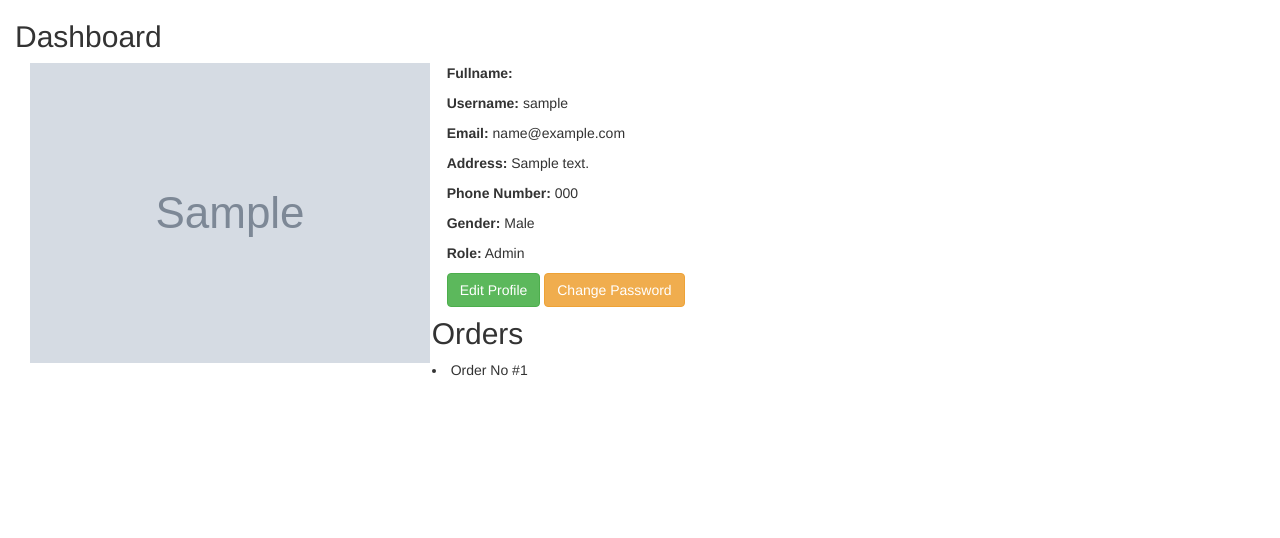
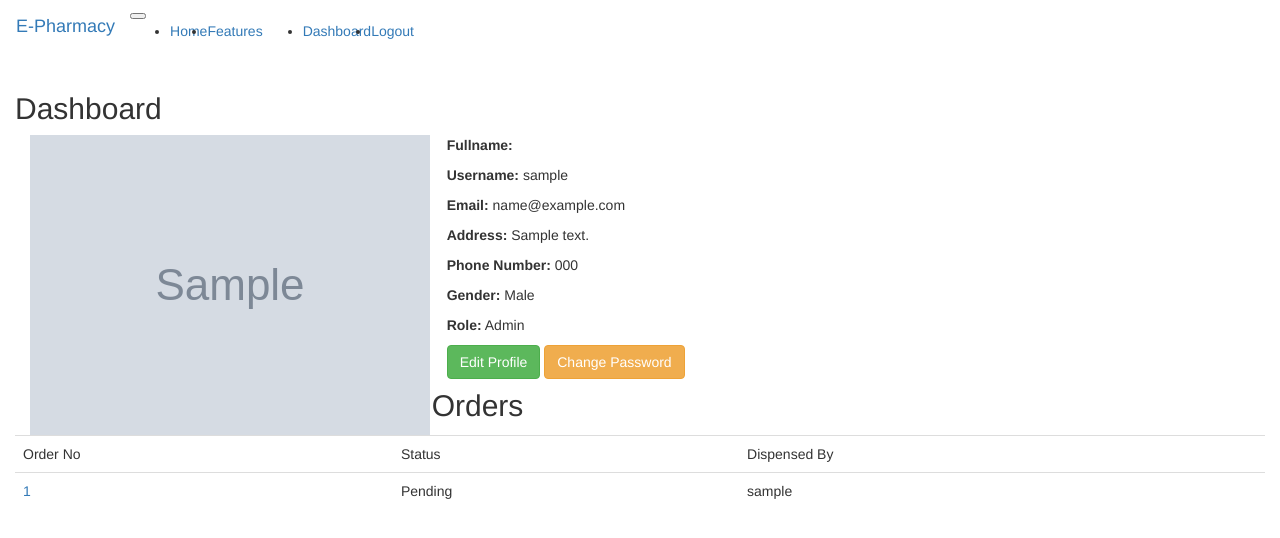
Before and after one commit to am1996/epharmacy, a Django app: page /user/dashboard/ in a window 1280 px wide. Shown: the top 538 px of the page. Run offline with Django 4.2, Linux system fonts and the light colour scheme; a user stored in the database is signed in; tables that the repository leaves empty hold one stand-in row (values such as "Sample post"); grey boxes marked "Sample" are stand-in pictures; some libraries are stand-ins or nearby versions.

Commit message:
done logout and navbar

```diff
--- a/orders/models.py
+++ b/orders/models.py
@@ -12,6 +12,8 @@
         (3,"Done")
     ],max_length=30,default=1)
     dispensed_by = models.ForeignKey(settings.AUTH_USER_MODEL, on_delete=models.CASCADE,related_name='dispensed_orders', default= None,null= True)
+    created_at = models.DateTimeField(auto_now=True)
+    updated_at = models.DateTimeField(auto_now_add=True)
     created_by = models.ForeignKey(settings.AUTH_USER_MODEL, on_delete=models.CASCADE,related_name='created_orders')
 
     def __str__(self):
--- a/templates/layouts/base.html
+++ b/templates/layouts/base.html
@@ -1,6 +1,7 @@
 {% load static %}
 <!DOCTYPE html>
 <html lang="en">
+
 <head>
     <meta charset="UTF-8">
     <meta name="viewport" content="width=device-width, initial-scale=1.0">
@@ -9,11 +10,47 @@
     {% block header %}{% endblock header %}
     <title>E-Pharmacy {% block title %}{% endblock title %}</title>
 </head>
+
 <body>
+    <nav class="navbar navbar-expand-lg navbar-light bg-light shadow">
+        <a class="navbar-brand" href="#">E-Pharmacy</a>
+        <button class="navbar-toggler" type="button" data-toggle="collapse" data-target="#navbarNav"
+            aria-controls="navbarNav" aria-expanded="false" aria-label="Toggle navigation">
+            <span class="navbar-toggler-icon"></span>
+        </button>
+        <div class="collapse navbar-collapse" id="navbarNav">
+            <ul class="navbar-nav mr-auto">
+                <li class="nav-item">
+                    <a class="nav-link" href="{% url "home" %}">Home</a>
+                </li>
+                <li class="nav-item">
+                    <a class="nav-link" href="#">Features</a>
+                </li>
+            </ul>
+            <ul class="navbar-nav">
+                {% if request.user %}
+                <li class="nav-item">
+                    <a class="nav-link" href="{% url "user:dashboard" %}">Dashboard</a>
+                </li>
+                <li class="nav-item">
+                    <a class="nav-link" href="{% url "user:logout" %}">Logout</a>
+                </li>
+                {% else %}
+                <li class="nav-item">
+                    <a class="nav-link" href="{% url "user:register" %}">Register</a>
+                </li>
+                <li class="nav-item">
+                    <a class="nav-link" href="{% url "user:login" %}">Login</a>
+                </li>
+                {% endif %}
+            </ul>
+        </div>
+    </nav>
     <div class="container-fluid" style="overflow-x: auto;">
         {% block content %}{% endblock content %}
     </div>
     <script src="{% static 'js/jquery.min.js' %}"></script>
     <script src="{% static 'js/bootstrap.bundle.min.js' %}"></script>
 </body>
+
 </html>
--- a/templates/users/dashboard.html
+++ b/templates/users/dashboard.html
@@ -43,7 +43,42 @@
     </div>
 </div>
 <h2>Orders</h2>
+<table class="table">
+    <tr>
+        <td>Order No</td>
+        <td>Status</td>
+        <td>Dispensed By</td>
+    </tr>
+{% if not orders %}
+<tr>
+    <td>No orders available</td>
+</tr>
+{% else %}
 {% for order in orders %}
-<li>{{ order }}</li>
+    <tr>
+        <td><a href="">{{ order.id }}</a></td>
+        <td>
+            {% if order.status == "1" %}
+            Pending
+            {% elif order.status == "2" %}
+            Under Delivery
+            {% elif order.status == "3" %}
+            Done
+            {% endif %}</td>
+        <td>{{ order.dispensed_by }}</td>
+    </tr>
 {% endfor %}
+{% endif %}
+</table>
+{% if orders.has_other_pages %}
+    <ul class="pagination">
+        {% if orders.has_previous %}
+            <li><a class="btn" href="?page={{ orders.previous_page_number }}">Previous</a></li>
+        {% endif %}
+        <li class="active btn"><span>{{ orders.number }}</span></li>
+        {% if orders.has_next %}
+            <li><a class="btn" href="?page={{ orders.next_page_number }}">Next</a></li>
+        {% endif %}
+    </ul>
+{% endif %}
 {% endblock content %}
--- a/templates/users/login.html
+++ b/templates/users/login.html
@@ -4,6 +4,6 @@
     {% csrf_token %}
 
     {{ login_form.as_p }}
-    <input type="submit" value="Login" />
+    <input class="btn btn-success" type="submit" value="Login" />
 </form>
 {% endblock content %}
--- a/users/urls.py
+++ b/users/urls.py
@@ -6,6 +6,7 @@
 urlpatterns = [
     path("",UserProfileView.as_view(),name="profile"),
     path("changepassword/",CustomPasswordChangeView.as_view(),name="changepassword"),
+    path("logout/",UserLogoutView.as_view(), name="logout"),
     path("login/",UserLoginView.as_view(),name="login"),
     path("register/",UserRegisterView.as_view(),name="register"),
     path("dashboard/",UserDashboardView.as_view(),name="dashboard"),
--- a/users/views.py
+++ b/users/views.py
@@ -5,17 +5,34 @@
 from django.views.generic import ListView,DetailView,TemplateView
 from django.contrib.auth.views import PasswordChangeView
 from django.views.generic.edit import CreateView
+from django.core.paginator import Paginator, EmptyPage, PageNotAnInteger
+from django.contrib.auth import logout
 from orders.models import *
 from .forms import *
 
+class UserLogoutView(View):
+    def get(self, request, *args, **kwargs):
+        logout(request)
+        return redirect('user:login')
+
 class UserDashboardView(ListView):
     model = Order
-    pagination = 10
     template_name = "users/dashboard.html"
 
     def get_context_data(self, **kwargs):
         context = super().get_context_data(**kwargs)
-        orders = Order.objects.all().filter(status=1)
+        if self.request.user.profile.role == 2 or self.request.user.profile.role == 1:
+            orders = Order.objects.all().filter(status=1).order_by("-created_at")
+        else:
+            orders = Order.objects.all().filter(created_by=self.request.user).order_by("-updated_at")
+        paginator = Paginator(orders,10)
+        page = self.request.GET.get("page")
+        try:
+            orders = paginator.page(page)
+        except PageNotAnInteger:
+            orders = paginator.page(1)
+        except EmptyPage:
+            orders = paginator.page(paginator.num_pages)
         context["orders"] = orders
         return context
 
```
Also changed, not shown: orders/migrations/0002_order_created_at_order_updated_at.py (added).
